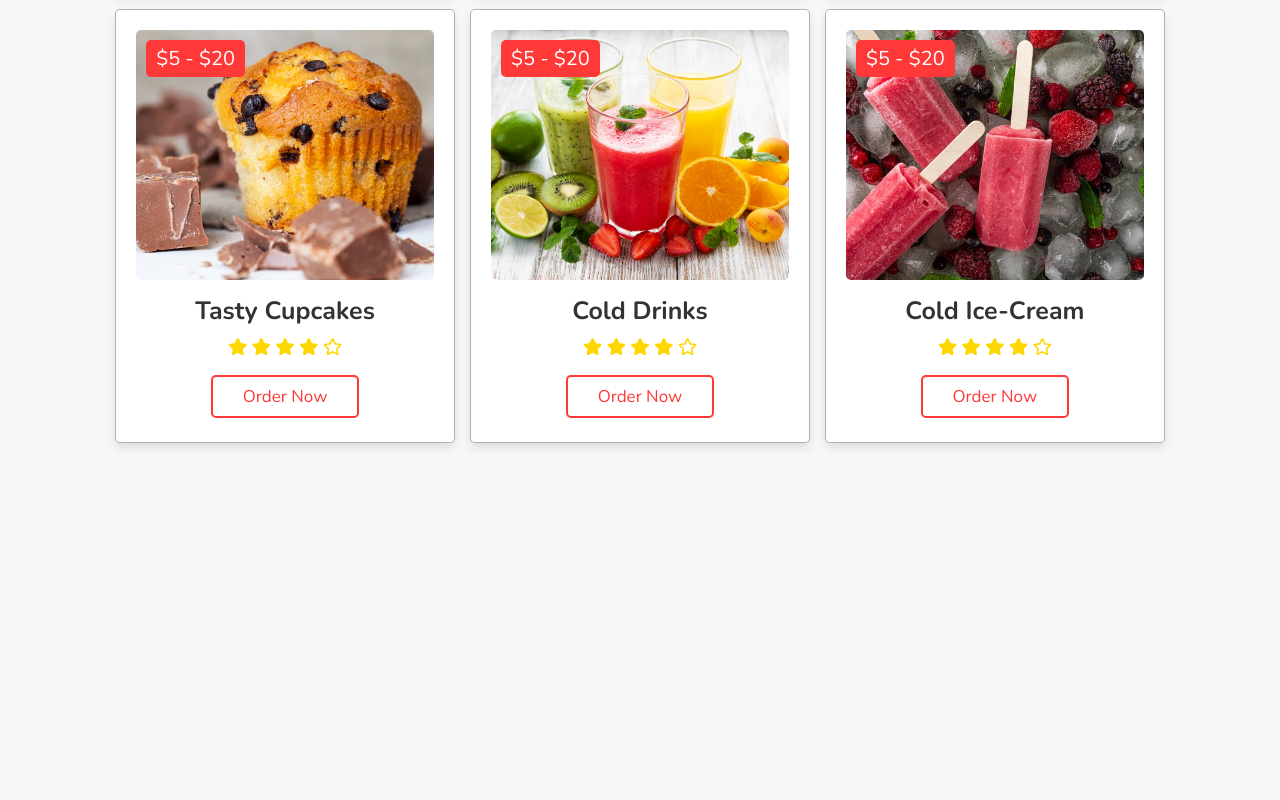
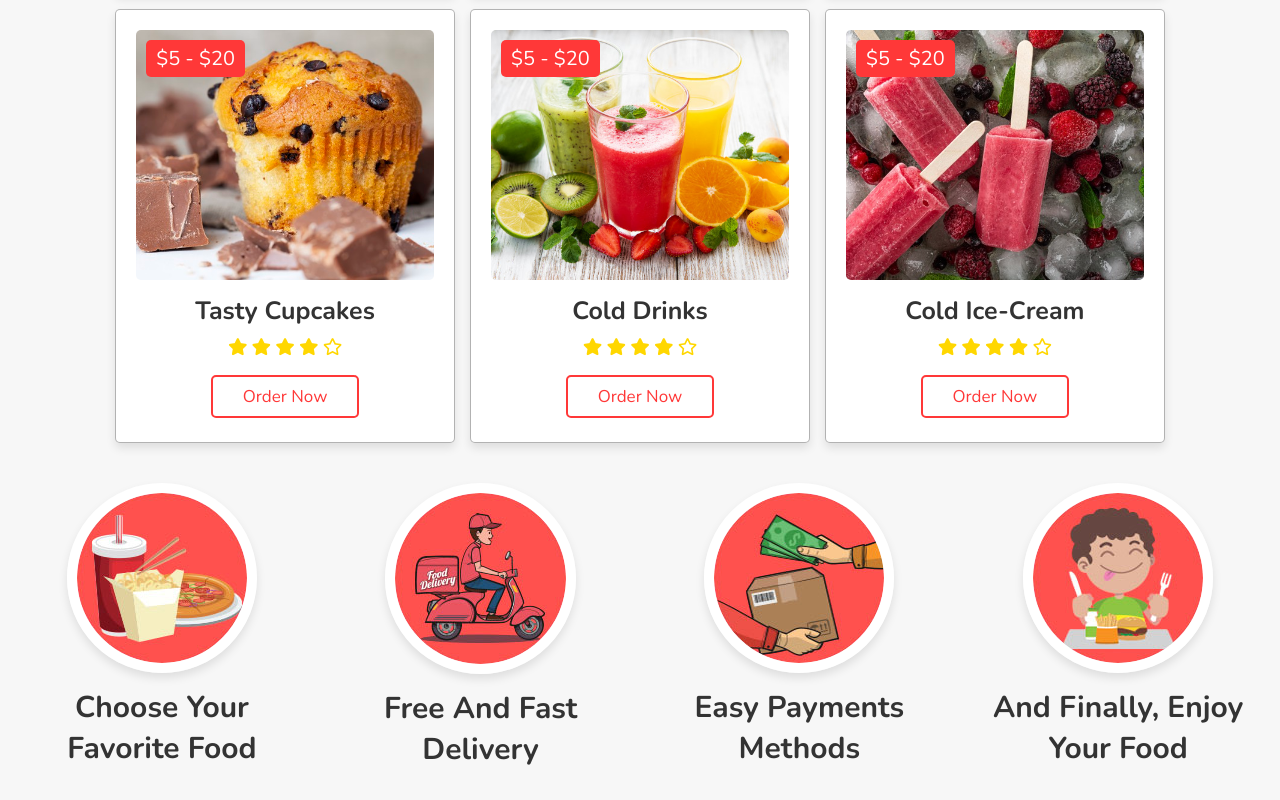
Before and after one commit to wesamustafa/food-template, a plain HTML site: page index.html in a window 1280 px wide. Shown: the part 1995-2795 px from the top of the page. Before the commit the page ends 2458 px from the top, so only its background shows below. Drawn offline with nearby package versions, Linux system fonts and the light colour scheme.

Commit message:
added steps section

```diff
--- a/css/style.css
+++ b/css/style.css
@@ -233,6 +233,27 @@ header .navbar a:hover{
     font-size: 1.7rem;
     padding: 1rem .1rem;
 }
+.steps{
+    display: flex;
+    flex-wrap: wrap;
+    gap:1.5rem;
+    padding:1rem;
+}
+.steps .box{
+    flex: 1 1 25rem;
+    padding:1rem;
+    text-align:center;
+}
+.steps .box img{
+    border-radius: 50%;
+    border:1rem solid #fff;
+    box-shadow: 0 .5rem 1rem rgba(0, 0, 0, .1);
+}
+.steps .box h3{
+    font-size: 3rem;
+    color:#333;
+    padding:1rem;
+}
 
 /* media queries */
 @media(max-width:991px){
--- a/index.html
+++ b/index.html
@@ -177,6 +177,26 @@
         </div>
     </section>
     <!--popular section end  -->
+    <!-- steps section start -->
+    <section class="steps">
+        <div class="box">
+            <img src="images/step-1.jpg" alt="">
+            <h3>choose your favorite food</h3>
+        </div>
+        <div class="box">
+            <img src="images/step-2.jpg" alt="">
+            <h3>free and fast delivery</h3>
+        </div>
+        <div class="box">
+            <img src="images/step-3.jpg" alt="">
+            <h3>easy payments methods</h3>
+        </div>
+        <div class="box">
+            <img src="images/step-4.jpg" alt="">
+            <h3>and finally, enjoy your food</h3>
+        </div>
+    </section>
+    <!-- steps section end -->
     <!-- Custom js file link -->
     <script src="js/main.js"></script>
 
```
